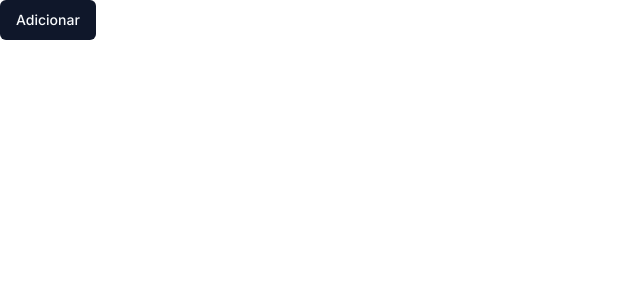
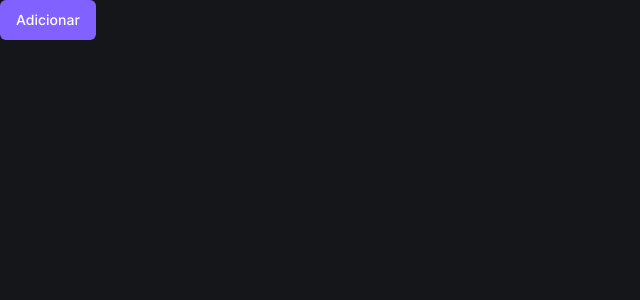
Before and after one commit to hiigorsilva/barber-app, a Next.js app: page / in a window 1280 px wide. Shown: the top 300 px of the page, without its empty margins (0-640 px from the left). Built offline with nearby package versions, Linux system fonts and the light colour scheme.

Commit message:
chore: update shadcn theme

```diff
--- a/app/globals.css
+++ b/app/globals.css
@@ -3,59 +3,36 @@
 @tailwind utilities;
 
 @layer base {
-  :root {
-    --background: 0 0% 100%;
-    --foreground: 222.2 84% 4.9%;
-    --card: 0 0% 100%;
-    --card-foreground: 222.2 84% 4.9%;
-    --popover: 0 0% 100%;
-    --popover-foreground: 222.2 84% 4.9%;
-    --primary: 222.2 47.4% 11.2%;
-    --primary-foreground: 210 40% 98%;
-    --secondary: 210 40% 96.1%;
-    --secondary-foreground: 222.2 47.4% 11.2%;
-    --muted: 210 40% 96.1%;
-    --muted-foreground: 215.4 16.3% 46.9%;
-    --accent: 210 40% 96.1%;
-    --accent-foreground: 222.2 47.4% 11.2%;
-    --destructive: 0 84.2% 60.2%;
+  .dark {
+    --background: 225 9% 9%;
+    --foreground: 210 40% 98%;
+
+    --card: 228 9% 11%;
+    --card-foreground: 210 40% 98%;
+
+    --popover: 228 9% 11%;
+    --popover-foreground: 210 40% 98%;
+
+    --primary: 252 100% 69%;
+    --primary-foreground: 0 0% 100%;
+
+    --secondary: 228 6% 16%;
+    --secondary-foreground: 210 40% 98%;
+
+    --muted: 228 6% 16%;
+    --muted-foreground: 215 20.2% 65.1%;
+
+    --accent: 228 6% 16%;
+    --accent-foreground: 210 40% 98%;
+
+    --destructive: 0 84% 60%;
     --destructive-foreground: 210 40% 98%;
-    --border: 214.3 31.8% 91.4%;
-    --input: 214.3 31.8% 91.4%;
-    --ring: 222.2 84% 4.9%;
+
+    --border: 228 6% 16%;
+    --input: 228 6% 16%;
+    --ring: 212.7 26.8% 83.9%;
+
     --radius: 0.5rem;
-    --chart-1: 12 76% 61%;
-    --chart-2: 173 58% 39%;
-    --chart-3: 197 37% 24%;
-    --chart-4: 43 74% 66%;
-    --chart-5: 27 87% 67%;
-  }
-
-  .dark {
-    --background: 222.2 84% 4.9%;
-    --foreground: 210 40% 98%;
-    --card: 222.2 84% 4.9%;
-    --card-foreground: 210 40% 98%;
-    --popover: 222.2 84% 4.9%;
-    --popover-foreground: 210 40% 98%;
-    --primary: 210 40% 98%;
-    --primary-foreground: 222.2 47.4% 11.2%;
-    --secondary: 217.2 32.6% 17.5%;
-    --secondary-foreground: 210 40% 98%;
-    --muted: 217.2 32.6% 17.5%;
-    --muted-foreground: 215 20.2% 65.1%;
-    --accent: 217.2 32.6% 17.5%;
-    --accent-foreground: 210 40% 98%;
-    --destructive: 0 62.8% 30.6%;
-    --destructive-foreground: 210 40% 98%;
-    --border: 217.2 32.6% 17.5%;
-    --input: 217.2 32.6% 17.5%;
-    --ring: 212.7 26.8% 83.9%;
-    --chart-1: 220 70% 50%;
-    --chart-2: 160 60% 45%;
-    --chart-3: 30 80% 55%;
-    --chart-4: 280 65% 60%;
-    --chart-5: 340 75% 55%;
   }
 }
 
--- a/app/layout.tsx
+++ b/app/layout.tsx
@@ -15,7 +15,7 @@
   children: React.ReactNode;
 }>) {
   return (
-    <html lang="pt-BR">
+    <html lang="pt-BR" className="dark">
       <body className={inter.className}>{children}</body>
     </html>
   );
```
